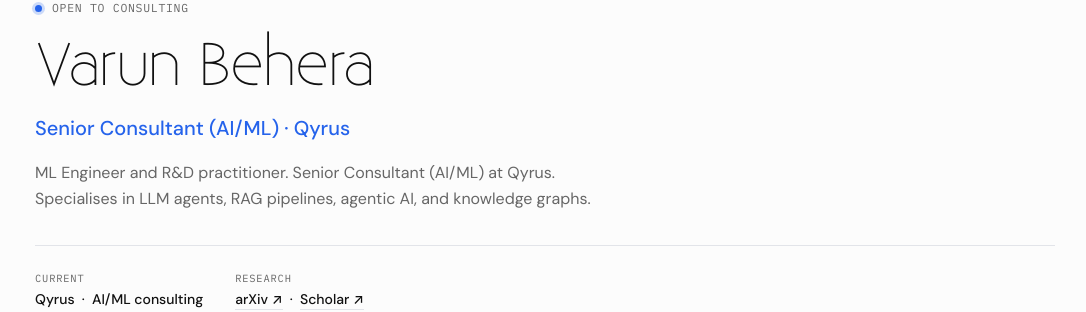
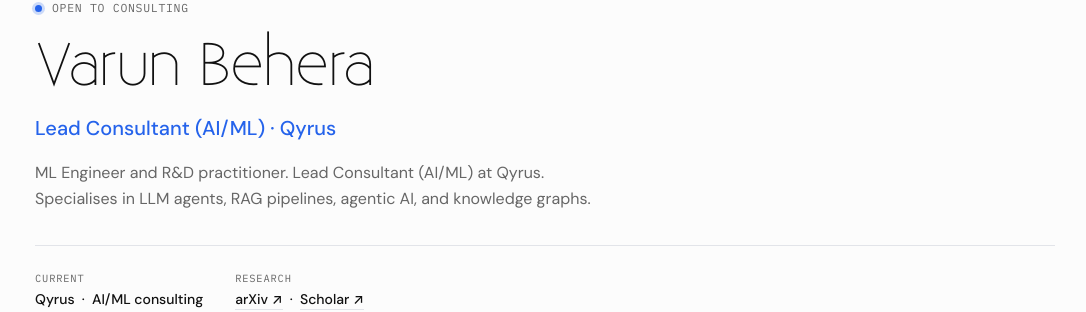
Before and after one commit to varunnjbehera/portfolio, a Jekyll site: the page built from pages/projects.html, in a window 1280 px wide and 900 px high. Shown: the part 130-442 px from the top of the window, without its empty margins (95-1181 px from the left). Built offline with Jekyll 4.4.1, drawn with Linux system fonts in a browser that asks for light colours.

Commit message:
Update _config.yml

```diff
--- a/_config.yml
+++ b/_config.yml
@@ -1,7 +1,7 @@
 ### Site Settings ###
 title               : Varun's Portfolio
 description         : >-
-                      ML Engineer and R&D practitioner. Senior Consultant (AI/ML) at Qyrus.
+                      ML Engineer and R&D practitioner. Lead Consultant (AI/ML) at Qyrus.
                       Specialises in LLM agents, RAG pipelines, agentic AI, and knowledge graphs.
 baseurl             : ""
 url                 : "https://portfolio.varunbehera.com"
@@ -22,7 +22,7 @@ nav_exclude:
 ### Author Info ###
 author:
   name              : Varun Behera
-  role              : Senior Consultant (AI/ML) · Qyrus
+  role              : Lead Consultant (AI/ML) · Qyrus
   company           : Qyrus
   status            : open to consulting
   image             : https://github.com/varunnjbehera.png
```
